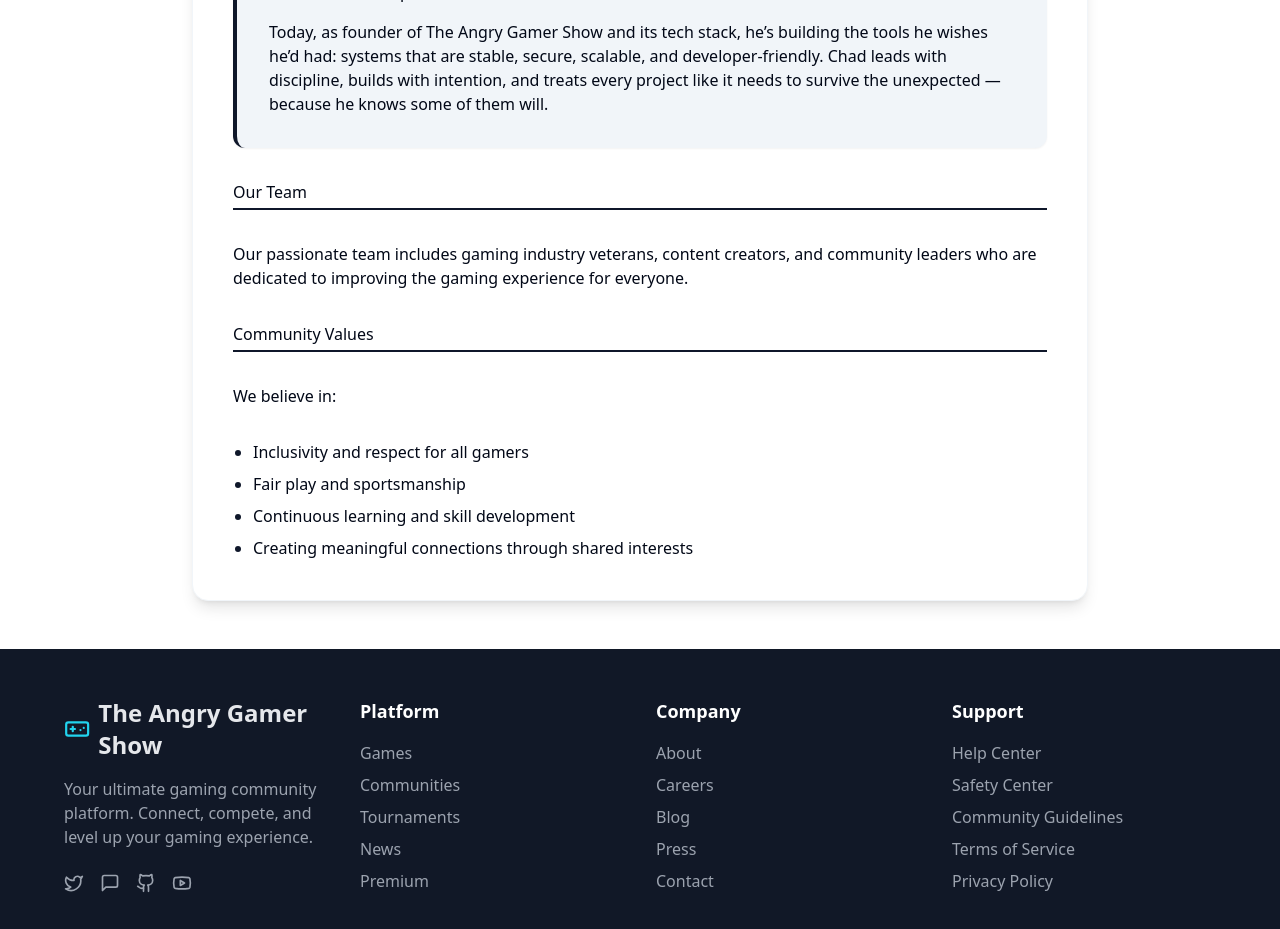
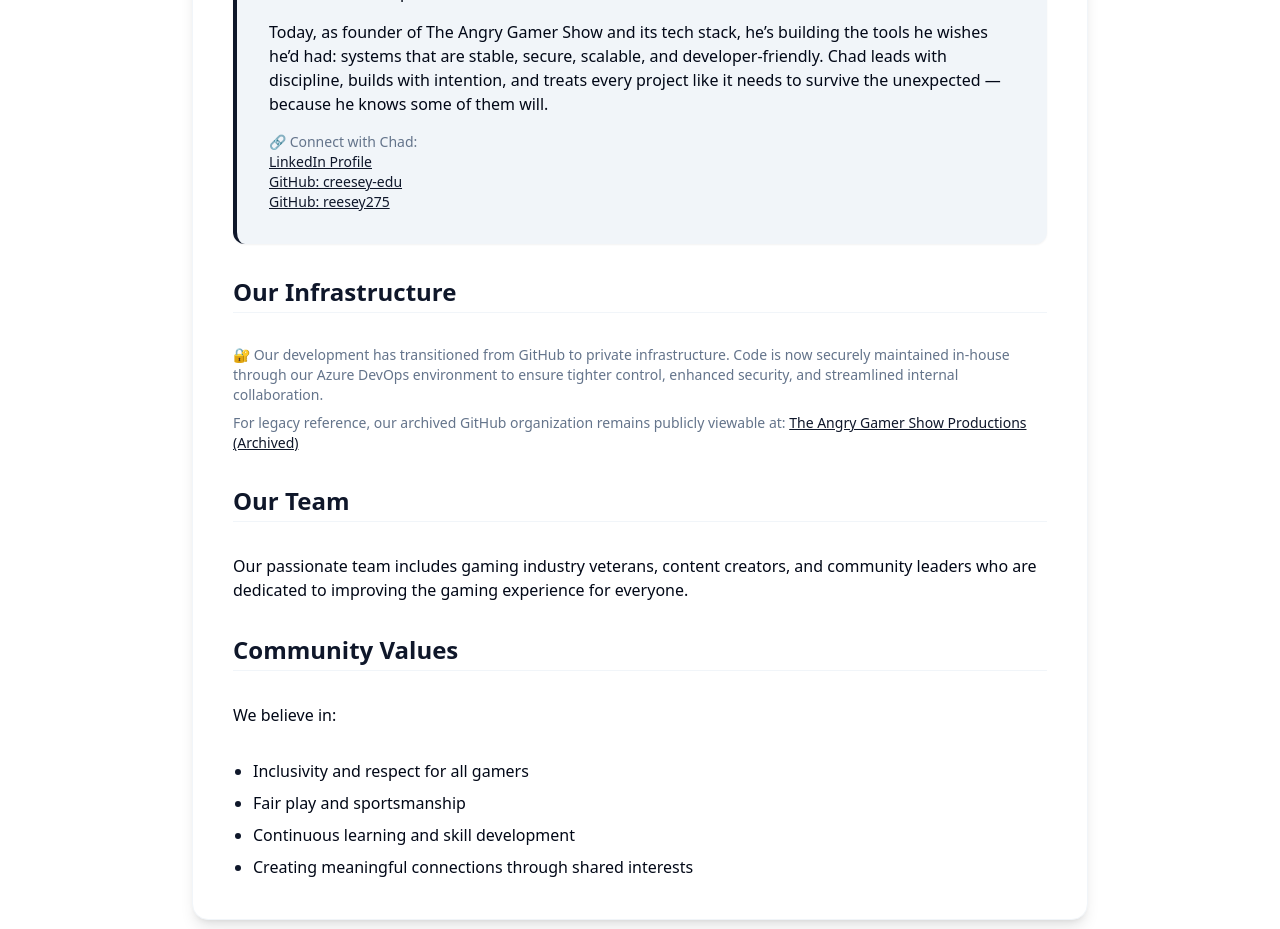
Before and after one commit to creesey-edu/app-builder-ate-magic, a React (Vite) app: page /about in a window 1280 px wide. Shown: the part 980-1909 px from the top of the page. Built offline with nearby package versions, Linux system fonts and the light colour scheme; no server answers.

Commit message:
CONTEXT(Chagne): change formatting and layout, added additional context for our founder

```diff
--- a/src/pages/About.tsx
+++ b/src/pages/About.tsx
@@ -9,39 +9,91 @@ const About = () => {
       <div className="bg-background p-6 md:p-10 rounded-2xl shadow-lg border border-muted">
         <article className="prose prose-neutral dark:prose-invert prose-lg max-w-none space-y-8">
           <p>
-            The Angry Gamer Show is a community-driven platform dedicated to bringing gamers together from around the world. Founded in 2023,  we've   grown into a thriving ecosystem of players, creators, and enthusiasts.
+            The Angry Gamer Show is a community-driven platform dedicated to bringing gamers together from around the world. Founded in 2023, we've grown into a thriving ecosystem of players, creators, and enthusiasts.
           </p>
 
           <h2 className="text-2xl font-semibold text-primary border-b border-muted pb-1">Our Mission</h2>
           <p>
-            We aim to create a positive and inclusive gaming environment where players can connect, compete, and learn. Our focus is on building  communities that celebrate the joy of gaming while providing educational resources and events.
+            We aim to create a positive and inclusive gaming environment where players can connect, compete, and learn. Our focus is on building communities that celebrate the joy of gaming while providing educational resources and events.
           </p>
 
           <h2 className="text-2xl font-semibold text-primary border-b border-muted pb-1">Our Story</h2>
           <div className="bg-muted p-6 md:p-8 rounded-xl border-l-4 border-primary shadow-sm space-y-4">
             <p>
-                Chad Reesey didn’t stumble into tech — he earned his way into it, one system, one lesson, and one mission-critical decision at a  time.
+              Chad Reesey didn’t stumble into tech — he earned his way into it, one system, one lesson, and one mission-critical decision at a time.
             </p>
             <p>
-                His journey started early, delivering newspapers at age 12 in small-town America — learning consistency, self-reliance, and the   value   of  earning every dollar. He went on to achieve the rank of Eagle Scout before graduating high school, a milestone rooted   in  perseverance  and leadership.
+              His journey started early, delivering newspapers at age 12 in small-town America — learning consistency, self-reliance, and the value of earning every dollar. He went on to achieve the rank of Eagle Scout before graduating high school, a milestone rooted in perseverance and leadership.
             </p>
             <p>
-                Chad then enlisted in the U.S. Air Force and was deployed to Camp Eggers in downtown Kabul, Afghanistan. Officially a supply  clerk,   he  operated as an information systems manager in a war zone — keeping logistics online, managing infrastructure under  pressure, and  even  supporting convoy operations in volatile conditions.
+              Chad then enlisted in the U.S. Air Force and was deployed to Camp Eggers in downtown Kabul, Afghanistan. Officially a supply clerk, he operated as an information systems manager in a war zone — keeping logistics online, managing infrastructure under pressure, and even supporting convoy operations in volatile conditions.
             </p>
             <p>
-                After returning home, Chad entered civilian IT and engineering, building secure systems, automating operations, modernizing tech    stacks,  and designing infrastructure that doesn’t just work — it holds up under stress.
+              After returning home, Chad entered civilian IT and engineering, building secure systems, automating operations, modernizing tech stacks, and designing infrastructure that doesn’t just work — it holds up under stress.
             </p>
             <p>
-                Today, as founder of The Angry Gamer Show and its tech stack, he’s building the tools he wishes he’d had: systems that are  stable,    secure, scalable, and developer-friendly. Chad leads with discipline, builds with intention, and treats every project   like it needs   to   survive the unexpected — because he knows some of them will.
+              Today, as founder of The Angry Gamer Show and its tech stack, he’s building the tools he wishes he’d had: systems that are stable, secure, scalable, and developer-friendly. Chad leads with discipline, builds with intention, and treats every project like it needs to survive the unexpected — because he knows some of them will.
+            </p>
+
+            <p className="text-sm text-muted-foreground mt-6">
+              🔗 Connect with Chad:
+              <br />
+              <a
+                href="https://www.linkedin.com/in/creesey"
+                target="_blank"
+                rel="noopener noreferrer"
+                className="text-primary underline hover:text-primary/80"
+              >
+                LinkedIn Profile
+              </a>
+              <br />
+              <a
+                href="https://github.com/creesey-edu"
+                target="_blank"
+                rel="noopener noreferrer"
+                className="text-primary underline hover:text-primary/80"
+              >
+                GitHub: creesey-edu
+              </a>
+              <br />
+              <a
+                href="https://github.com/reesey275"
+                target="_blank"
+                rel="noopener noreferrer"
+                className="text-primary underline hover:text-primary/80"
+              >
+                GitHub: reesey275
+              </a>
+              <br />
             </p>
           </div>
 
-          <h2 className="border-b-2 border-primary pb-1">Our Team</h2>
+          <h2 className="text-2xl font-semibold text-primary border-b border-muted pb-1">Our Infrastructure</h2>
+            <div className="text-sm text-muted-foreground space-y-2">
               <p>
-            Our passionate team includes gaming industry veterans, content creators, and community leaders who are dedicated to improving the gaming  experience for everyone.
+                🔐 Our development has transitioned from GitHub to private infrastructure.
+                Code is now securely maintained in-house through our Azure DevOps environment to ensure tighter control,
+                enhanced security, and streamlined internal collaboration.
+              </p>
+              <p>
+                For legacy reference, our archived GitHub organization remains publicly viewable at:{" "}
+                <a
+                  href="https://github.com/theangrygamershowproductions"
+                  target="_blank"
+                  rel="noopener noreferrer"
+                  className="text-primary underline hover:text-primary/80"
+                >
+                  The Angry Gamer Show Productions (Archived)
+                </a>
+              </p>
+            </div>
+
+          <h2 className="text-2xl font-semibold text-primary border-b border-muted pb-1">Our Team</h2>
+          <p>
+            Our passionate team includes gaming industry veterans, content creators, and community leaders who are dedicated to improving the gaming experience for everyone.
           </p>
 
-          <h2 className="border-b-2 border-primary pb-1">Community Values</h2>
+          <h2 className="text-2xl font-semibold text-primary border-b border-muted pb-1">Community Values</h2>
           <p>We believe in:</p>
           <ul className="list-disc pl-5 space-y-2 marker:text-primary">
             <li>Inclusivity and respect for all gamers</li>
```
Lines whose indentation alone changed are shown as unchanged.
